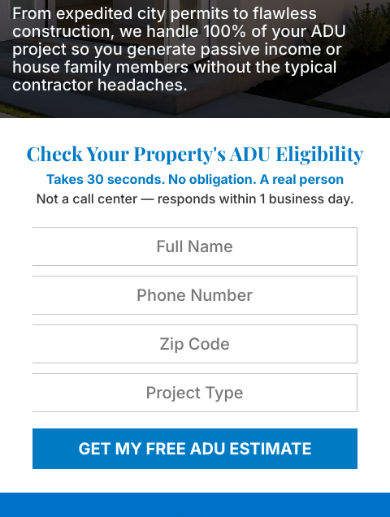
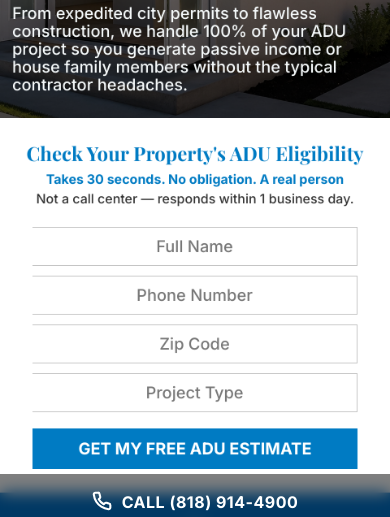
Before and after one commit to ctapls2021-netizen/mhb-adu, an Astro site: page /adu-landing in a window 390 px wide. Shown: the part 315-832 px from the top of the page. Built offline with nearby package versions, Linux system fonts and the light colour scheme; Astro itself is replaced by a stand-in of ours; a web font is replaced by a local one.

Commit message:
feat: add sticky bottom mobile call bar with 50% opacity black background and 0px border-radius

```diff
--- a/src/pages/adu-landing.astro
+++ b/src/pages/adu-landing.astro
@@ -98,8 +98,41 @@ import MobileFooter from '../components/mobile/MobileFooter.astro';
     }
   }
   @media (min-width: 1024px) {
-    .mobile-only-fixed {
+    .mobile-only-fixed, .mobile-bottom-call-fixed {
       display: none !important;
+    }
+  }
+  @media (max-width: 1023px) {
+    .mobile-bottom-call-fixed {
+      display: block !important;
+      position: fixed !important;
+      bottom: 0 !important;
+      left: 0 !important;
+      width: 100vw !important;
+      height: 55px !important;
+      z-index: 999999 !important;
+      background-color: rgba(0, 0, 0, 0.5) !important;
+      backdrop-filter: blur(8px) !important;
+      -webkit-backdrop-filter: blur(8px) !important;
+      border-radius: 0px !important;
+      box-sizing: border-box !important;
+    }
+    .fixed-bottom-call-btn {
+      width: 100% !important;
+      height: 100% !important;
+      display: flex !important;
+      align-items: center !important;
+      justify-content: center !important;
+      gap: 10px !important;
+      color: #ffffff !important;
+      font-family: Inter, sans-serif !important;
+      font-weight: 700 !important;
+      font-size: 16px !important;
+      text-decoration: none !important;
+      border-radius: 0px !important;
+      white-space: nowrap !important;
+      cursor: pointer !important;
+      letter-spacing: 0.5px !important;
     }
   }
 </style>
@@ -116,6 +149,16 @@ import MobileFooter from '../components/mobile/MobileFooter.astro';
         CALL (818) 914-4900
       </a>
     </div>
+  </div>
+
+  <!-- Fixed Bottom Call Bar for Mobile -->
+  <div id="fixed-mobile-bottom-call" class="mobile-bottom-call-fixed">
+    <a href="tel:8189144900" class="fixed-bottom-call-btn">
+      <svg width="20" height="20" viewBox="0 0 24 24" fill="none" stroke="currentColor" stroke-width="2.5" stroke-linecap="round" stroke-linejoin="round" style="margin-top: -1px;">
+        <path d="M22 16.92v3a2 2 0 0 1-2.18 2 19.79 19.79 0 0 1-8.63-3.07 19.5 19.5 0 0 1-6-6 19.79 19.79 0 0 1-3.07-8.67A2 2 0 0 1 4.11 2h3a2 2 0 0 1 2 1.72 12.84 12.84 0 0 0 .7 2.81 2 2 0 0 1-.45 2.11L8.09 9.91a16 16 0 0 0 6 6l1.27-1.27a2 2 0 0 1 2.11-.45 12.84 12.84 0 0 0 2.81.7A2 2 0 0 1 22 16.92z"></path>
+      </svg>
+      CALL (818) 914-4900
+    </a>
   </div>
 
   <div id="clipper">
--- a/src/pages/index.astro
+++ b/src/pages/index.astro
@@ -98,8 +98,41 @@ import MobileFooter from '../components/mobile/MobileFooter.astro';
     }
   }
   @media (min-width: 1024px) {
-    .mobile-only-fixed {
+    .mobile-only-fixed, .mobile-bottom-call-fixed {
       display: none !important;
+    }
+  }
+  @media (max-width: 1023px) {
+    .mobile-bottom-call-fixed {
+      display: block !important;
+      position: fixed !important;
+      bottom: 0 !important;
+      left: 0 !important;
+      width: 100vw !important;
+      height: 55px !important;
+      z-index: 999999 !important;
+      background-color: rgba(0, 0, 0, 0.5) !important;
+      backdrop-filter: blur(8px) !important;
+      -webkit-backdrop-filter: blur(8px) !important;
+      border-radius: 0px !important;
+      box-sizing: border-box !important;
+    }
+    .fixed-bottom-call-btn {
+      width: 100% !important;
+      height: 100% !important;
+      display: flex !important;
+      align-items: center !important;
+      justify-content: center !important;
+      gap: 10px !important;
+      color: #ffffff !important;
+      font-family: Inter, sans-serif !important;
+      font-weight: 700 !important;
+      font-size: 16px !important;
+      text-decoration: none !important;
+      border-radius: 0px !important;
+      white-space: nowrap !important;
+      cursor: pointer !important;
+      letter-spacing: 0.5px !important;
     }
   }
 </style>
@@ -116,6 +149,16 @@ import MobileFooter from '../components/mobile/MobileFooter.astro';
         CALL (818) 914-4900
       </a>
     </div>
+  </div>
+
+  <!-- Fixed Bottom Call Bar for Mobile -->
+  <div id="fixed-mobile-bottom-call" class="mobile-bottom-call-fixed">
+    <a href="tel:8189144900" class="fixed-bottom-call-btn">
+      <svg width="20" height="20" viewBox="0 0 24 24" fill="none" stroke="currentColor" stroke-width="2.5" stroke-linecap="round" stroke-linejoin="round" style="margin-top: -1px;">
+        <path d="M22 16.92v3a2 2 0 0 1-2.18 2 19.79 19.79 0 0 1-8.63-3.07 19.5 19.5 0 0 1-6-6 19.79 19.79 0 0 1-3.07-8.67A2 2 0 0 1 4.11 2h3a2 2 0 0 1 2 1.72 12.84 12.84 0 0 0 .7 2.81 2 2 0 0 1-.45 2.11L8.09 9.91a16 16 0 0 0 6 6l1.27-1.27a2 2 0 0 1 2.11-.45 12.84 12.84 0 0 0 2.81.7A2 2 0 0 1 22 16.92z"></path>
+      </svg>
+      CALL (818) 914-4900
+    </a>
   </div>
 
   <div id="clipper">
```
